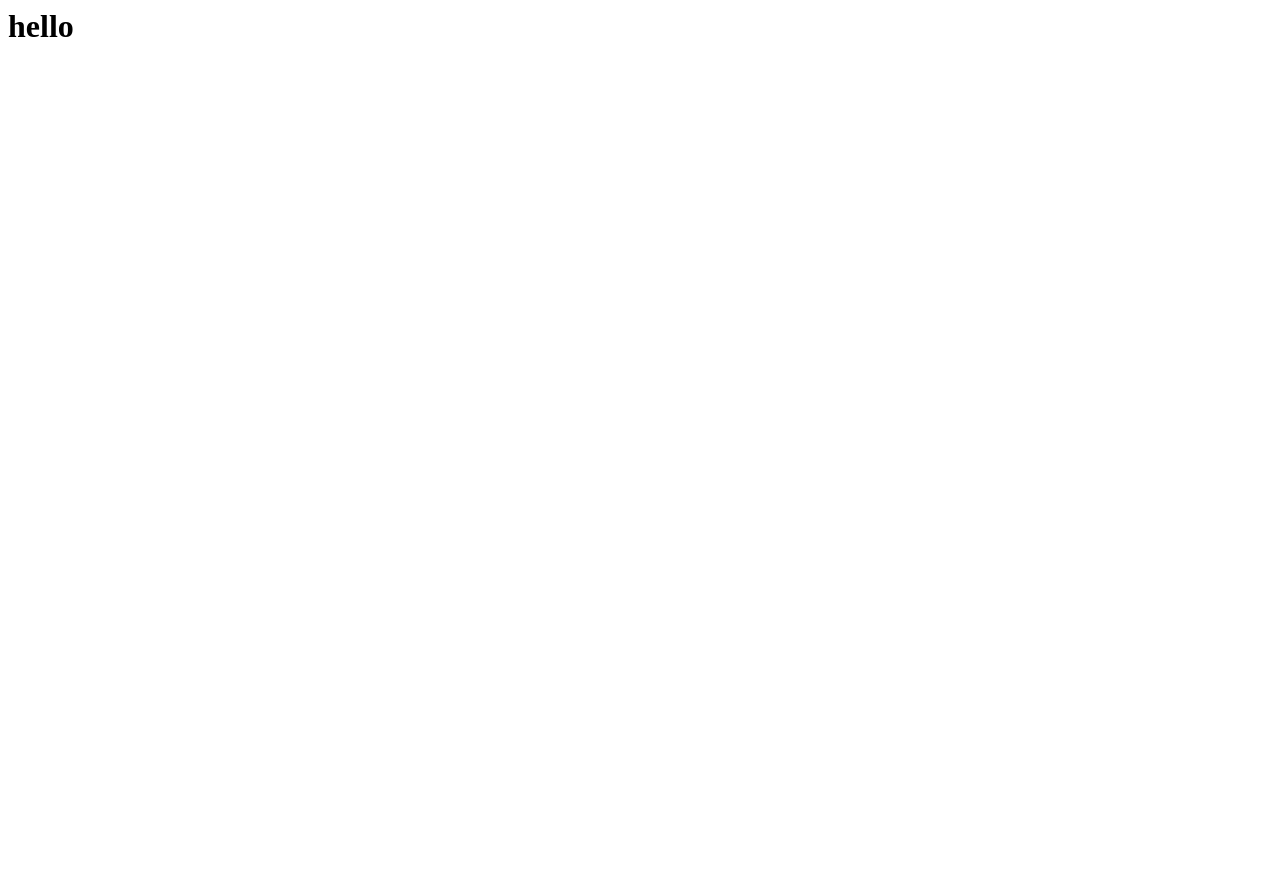
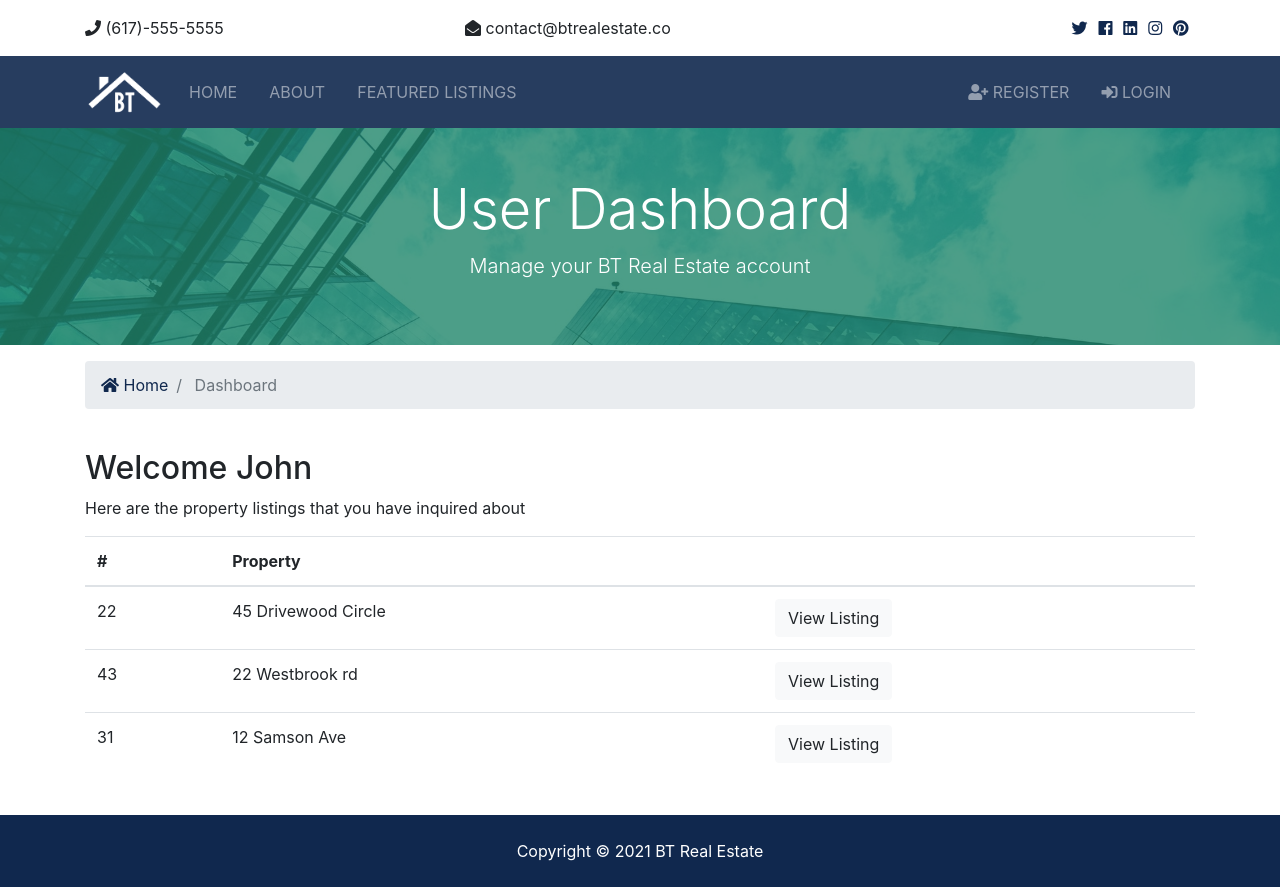
Before and after one commit to thatcarguy/btre_project, a Django app: page /accounts/dashboard in a window 1280 px wide. Before the commit the page is almost empty. Before the commit the page ends 37 px from the top, so only its background shows below. Run offline with Django 3.2, Linux system fonts and the light colour scheme; some libraries are stand-ins or nearby versions.

Commit message:
User login and registration

```diff
--- a/accounts/views.py
+++ b/accounts/views.py
@@ -1,22 +1,68 @@
 from django.shortcuts import render, redirect
+from django.contrib import messages, auth
+from django.contrib.auth.models import User
 
 # Create your views here.
 def register(request):
     if request.method == 'POST':
-        print('SUBMITTED reg')
-        return redirect('register')
+        # Get form values
+        first_name = request.POST['first_name']
+        last_name = request.POST['last_name']
+        username = request.POST['username']
+        email = request.POST['email']
+        password = request.POST['password']
+        password2 = request.POST['password2']
+
+        # Check if pw match
+        if password == password2:
+            # Check username
+            if User.objects.filter(username=username).exists():
+                messages.error(request,'This username already exists')
+                return redirect('register')
+            else:
+                if User.objects.filter(email=email).exists():
+                    messages.error(request,'This email is currently tied to another account')
+                    return redirect('register')
+                else:
+                    # Looks good
+                    user = User.objects.create_user(username=username, password=password, email=email,
+                    first_name=first_name,last_name=last_name)
+                    # Login after register
+                    # auth.login(request,user)
+                    # messages.success(request,'User Successfully Created')
+                    # return redirect('index')
+                    user.save()
+                    messages.success(request,'User Successfully Created')
+                    return redirect('login')
+        else:
+            messages.error(request,'Passwords do not match')
+            return redirect('register')
+
     else:
         return render(request,'accounts/register.html')
 
 def login(request):
     if request.method == 'POST':
         #login user
-        return redirect('index.html')
+        username = request.POST['username']
+        password = request.POST['password']
+
+        user = auth.authenticate(username=username,password=password)
+        if user is not None:
+            auth.login(request,user)
+            messages.success(request,'Successfully Logged In')
+            return redirect('dashboard')
+        else:
+            messages.error(request,'Invalid Username or Password')
+            return redirect('login')
     else:
         return render(request,'accounts/login.html')
 
 def logout(request):
-    return redirect(request,'index.html')
+    if request.method == 'POST':
+        auth.logout(request)
+        messages.success(request,'Successfully Logged Out')
+        return redirect('index')
 
 def dashboard(request):
     return render(request,'accounts/dashboard.html')
--- a/templates/accounts/dashboard.html
+++ b/templates/accounts/dashboard.html
@@ -1 +1,73 @@
-<h1>hello</h1>
+{% extends 'base.html' %}
+{%block title %} | User Dashboard {%endblock%}
+{% block content %}
+<section id="showcase-inner" class="py-5 text-white">
+    <div class="container">
+      <div class="row text-center">
+        <div class="col-md-12">
+          <h1 class="display-4">User Dashboard</h1>
+          <p class="lead">Manage your BT Real Estate account</p>
+        </div>
+      </div>
+    </div>
+  </section>
+
+  <!-- Breadcrumb -->
+  <section id="bc" class="mt-3">
+    <div class="container">
+      <nav aria-label="breadcrumb">
+        <ol class="breadcrumb">
+          <li class="breadcrumb-item">
+            <a href="{% url 'index' %}">
+              <i class="fas fa-home"></i> Home</a>
+          </li>
+          <li class="breadcrumb-item active"> Dashboard</li>
+        </ol>
+      </nav>
+    </div>
+  </section>
+  <!-- Alerts -->
+  {% include 'partials/_alerts.html'%}
+  <section id="dashboard" class="py-4">
+    <div class="container">
+      <div class="row">
+        <div class="col-md-12">
+          <h2>Welcome John</h2>
+          <p>Here are the property listings that you have inquired about</p>
+          <table class="table">
+            <thead>
+              <tr>
+                <th scope="col">#</th>
+                <th scope="col">Property</th>
+                <th></th>
+              </tr>
+            </thead>
+            <tbody>
+              <tr>
+                <td>22</td>
+                <td>45 Drivewood Circle</td>
+                <td>
+                  <a class="btn btn-light" href="#">View Listing</a>
+                </td>
+              </tr>
+              <tr>
+                <td>43</td>
+                <td>22 Westbrook rd</td>
+                <td>
+                  <a class="btn btn-light" href="#">View Listing</a>
+                </td>
+              </tr>
+              <tr>
+                <td>31</td>
+                <td>12 Samson Ave</td>
+                <td>
+                  <a class="btn btn-light" href="#">View Listing</a>
+                </td>
+              </tr>
+            </tbody>
+          </table>
+        </div>
+      </div>
+    </div>
+  </section>
+{%endblock%}
--- a/templates/accounts/login.html
+++ b/templates/accounts/login.html
@@ -1,5 +1,5 @@
 {%extends 'base.html'%}
-
+{%block title %} | Account Login {%endblock%}
 {%block content%}
 <section id="login" class="bg-light py-5">
     <div class="container">
@@ -11,6 +11,7 @@
                 <i class="fas fa-sign-in-alt"></i> Login</h4>
             </div>
             <div class="card-body">
+              {%include 'partials/_alerts.html'%}
               <form action="{% url 'login' %}" method="POST">
                   {% csrf_token %}
                 <div class="form-group">
--- a/templates/accounts/register.html
+++ b/templates/accounts/register.html
@@ -1,5 +1,5 @@
 {%extends 'base.html'%}
-
+{%block title %} | Register Account {%endblock%}
 {%block content%}
 <section id="register" class="bg-light py-5">
     <div class="container">
@@ -11,6 +11,7 @@
                 <i class="fas fa-user-plus"></i> Register</h4>
             </div>
             <div class="card-body">
+                {%include 'partials/_alerts.html'%}
                 <form action="{% url 'register' %}" method="POST">
                    {% csrf_token %}
                   <div class="form-group">
--- a/templates/base.html
+++ b/templates/base.html
@@ -12,7 +12,7 @@
     <link rel="stylesheet" href="{% static 'css/style.css' %}" />
     <!-- Lightbox -->
     <link rel="stylesheet" href="{% static 'css/lightbox.min.css' %}" />
-    <title>BT Real Estate</title>
+    <title>BT Real Estate {%block title%}{%endblock%}</title>
   </head>
   <body>
 
--- a/templates/listings/listing.html
+++ b/templates/listings/listing.html
@@ -1,5 +1,6 @@
 {% extends 'base.html' %}
 {% load humanize %}
+{%block title %} | {{listing.title}} {%endblock%}
 {% block content %}
 
 <section id="showcase-inner" class="py-5 text-white">
--- a/templates/listings/listings.html
+++ b/templates/listings/listings.html
@@ -1,5 +1,6 @@
 {% extends 'base.html' %}
 {% load humanize %}
+{%block title %} | Browse Property Listings {%endblock%}
 {% block content %}
 <section id="showcase-inner" class="py-5 text-white">
     <div class="container">
--- a/templates/listings/search.html
+++ b/templates/listings/search.html
@@ -1,5 +1,6 @@
 {% extends 'base.html' %}
 {% load humanize %}
+{%block title %} | Search Results{%endblock%}
 {% block content %}
 
 <section id="showcase-inner" class="showcase-search text-white py-5">
--- a/templates/pages/about.html
+++ b/templates/pages/about.html
@@ -1,5 +1,6 @@
 {% extends 'base.html' %}
 {% load static %}
+{%block title %} | About Us {%endblock%}
 {% block content %}
 <section id="showcase-inner" class="py-5 text-white">
     <div class="container">
--- a/templates/pages/index.html
+++ b/templates/pages/index.html
@@ -1,6 +1,6 @@
 {% extends 'base.html' %}
-{% load static %}
 {% load humanize %}
+{%block title %} | Welcome {%endblock%}
 {% block content %}
   <!-- Showcase -->
   <section id="showcase">
@@ -63,6 +63,8 @@
       </div>
     </div>
   </section>
+  <!-- Alerts -->
+  {%include 'partials/_alerts.html'%}
 
   <!-- Listings -->
   <section id="listings" class="py-5">
--- /dev/null
+++ b/templates/partials/_alerts.html
@@ -0,0 +1,18 @@
+{% if messages %}
+    {% for message in messages %}
+        <div id="message" class="container">
+            <div class="alert alert-{{message.tags}} alert-dismissible text-center" rol="alert">
+                <button class="close" type="button" data-dismiss="alert">
+                    <span aria-hidden="trie">&times;</span>
+                </button>
+                <strong>
+                    {% if message.level == DEFAULT_MESSAGE_LEVELS.ERROR %}
+                        Uh Oh:
+                    {%else%}
+                        {{message.tags | title}}
+                    {%endif%}
+                </strong>
+                {{message}}
+        </div>
+    {% endfor %}
+{%endif%}
--- a/templates/partials/_navbar.html
+++ b/templates/partials/_navbar.html
@@ -39,6 +39,27 @@
         </ul>
 
         <ul class="navbar-nav ml-auto">
+          {%if user.is_authenticated %}
+            <li
+            {% if 'dashboard' in request.path %}
+                class="nav-item active mr-3"
+            {% else %}
+                class="nav-item mr-3"
+            {% endif %}>
+              <a class="nav-link" href="{% url 'dashboard' %}">
+                Dashboard</a>
+            </li>
+            <li class="nav-item mr-3">
+              <a href="javascript:{document.getElementById('logout').submit()}" class="nav-link">
+                <i class="fas fa-sign-out-alt">Logout</i>
+              </a>
+              <form action="{% url 'logout' %}" method="POST" id="logout">
+                {% csrf_token %}
+                <input type="hidden">
+              </form>
+            </li>
+
+          {%else%}
             <li
             {% if 'register' in request.path %}
                 class="nav-item active mr-3"
@@ -60,6 +81,7 @@
                 Login
               </a>
             </li>
+          {%endif%}
         </ul>
       </div>
     </div>
```
Also changed, not shown: accounts/urls.py (line endings or trailing spaces). Lines whose indentation alone changed are shown as unchanged.
